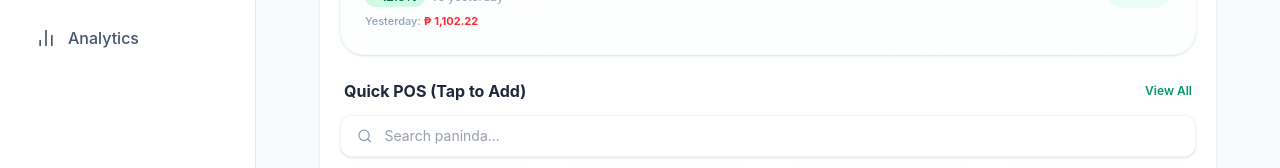
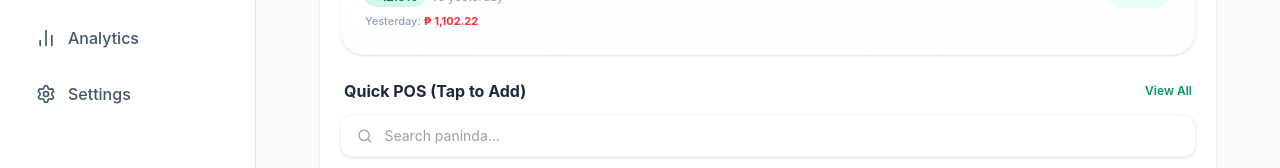
Before and after one commit to krukru741/SukiLedger, a React (Vite) app in the folder store-app/: page / in a window 1280 px wide. Shown: the part 234-402 px from the top of the page. Built offline with nearby package versions, Linux system fonts and the light colour scheme.

Commit message:
feat: add settings tab and integrate configuration management into application dashboard

```diff
--- a/store-app/src/App.jsx
+++ b/store-app/src/App.jsx
@@ -3,7 +3,8 @@ import HomeTab from './components/HomeTab';
 import StockTab from './components/StockTab';
 import LedgerTab from './components/LedgerTab';
 import AnalyticsTab from './components/AnalyticsTab';
-import { LayoutGrid, Package, BookOpen, Bell, Utensils, Coffee, ShoppingBag, Droplet, BarChart2 } from 'lucide-react';
+import SettingsTab from './components/SettingsTab';
+import { LayoutGrid, Package, BookOpen, Bell, Utensils, Coffee, ShoppingBag, Droplet, BarChart2, Settings } from 'lucide-react';
 
 export default function App() {
   const [activeTab, setActiveTab] = useState('home');
@@ -59,6 +60,16 @@ export default function App() {
     { id: 8, name: 'Ice Tubig', price: 3.00, cost: 1.00, qty: 100, min: 50, icon: Droplet, color: 'bg-cyan-50 text-cyan-500' },
   ]);
 
+  // Global Settings State
+  const [settings, setSettings] = useState({
+    storeName: 'SukiLedger Tindahan',
+    ownerName: '',
+    ownerPhone: '',
+    logo: '',
+    startingCash: 500,
+    smsTemplate: 'Maayong adlaw, {name}! Reminder lang gikan sa {storeName} bahin sa imong kasamtangang utang ledger nga nagkantidad og {balance}. Pwede ra nimo ma-settle sa tindahan kung hayahay na ka. Salamat kaayo!'
+  });
+
   return (
     <div className="min-h-screen bg-slate-50 flex flex-col md:flex-row pb-20 md:pb-0">
       {/* DESKTOP SIDEBAR */}
@@ -89,6 +100,12 @@ export default function App() {
           >
             <BarChart2 size={20} /> Analytics
           </button>
+          <button
+            onClick={() => setActiveTab('settings')}
+            className={`flex items-center gap-3 px-4 py-3 rounded-xl font-medium transition ${activeTab === 'settings' ? 'bg-emerald-50 text-emerald-600' : 'text-slate-600 hover:bg-slate-50'}`}
+          >
+            <Settings size={20} /> Settings
+          </button>
         </nav>
       </aside>
 
@@ -100,6 +117,7 @@ export default function App() {
           {activeTab === 'stock' && <StockTab inventory={inventory} setInventory={setInventory} />}
           {activeTab === 'ledger' && <LedgerTab sukiList={sukiList} setSukiList={setSukiList} />}
           {activeTab === 'analytics' && <AnalyticsTab shiftHistory={shiftHistory} inventory={inventory} sukiList={sukiList} todayStats={todayStats} />}
+          {activeTab === 'settings' && <SettingsTab settings={settings} setSettings={setSettings} />}
         </div>
       </main>
 
@@ -121,6 +139,10 @@ export default function App() {
           <BarChart2 size={22} />
           <span className="text-xs">Analytics</span>
         </button>
+        <button onClick={() => setActiveTab('settings')} className={`flex flex-col items-center gap-0.5 ${activeTab === 'settings' ? 'text-emerald-600 font-semibold' : 'text-slate-400'}`}>
+          <Settings size={22} />
+          <span className="text-xs">Settings</span>
+        </button>
       </div>
     </div>
   );
```
Also changed, not shown: store-app/src/components/SettingsTab.jsx (+3 -3 lines).
